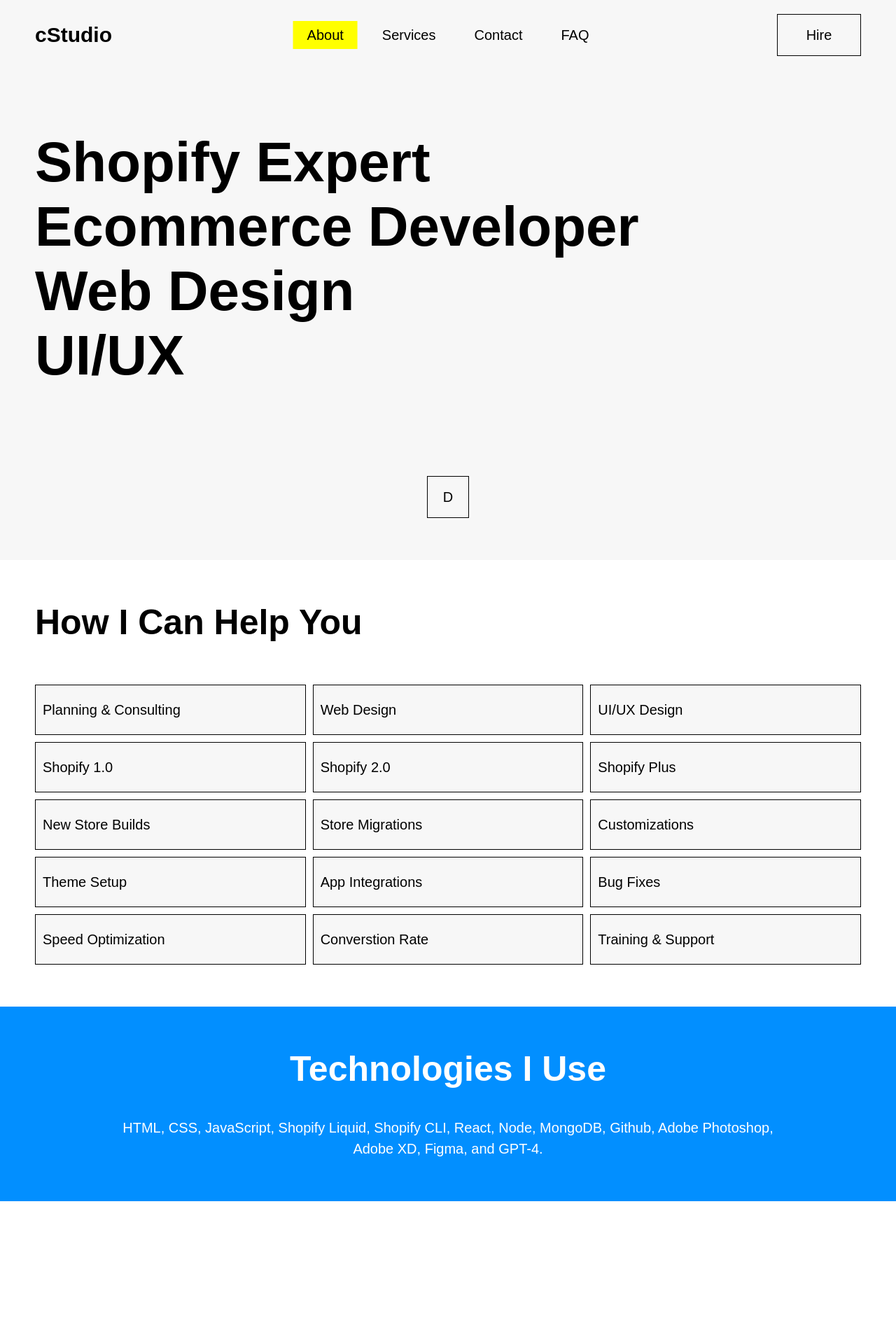
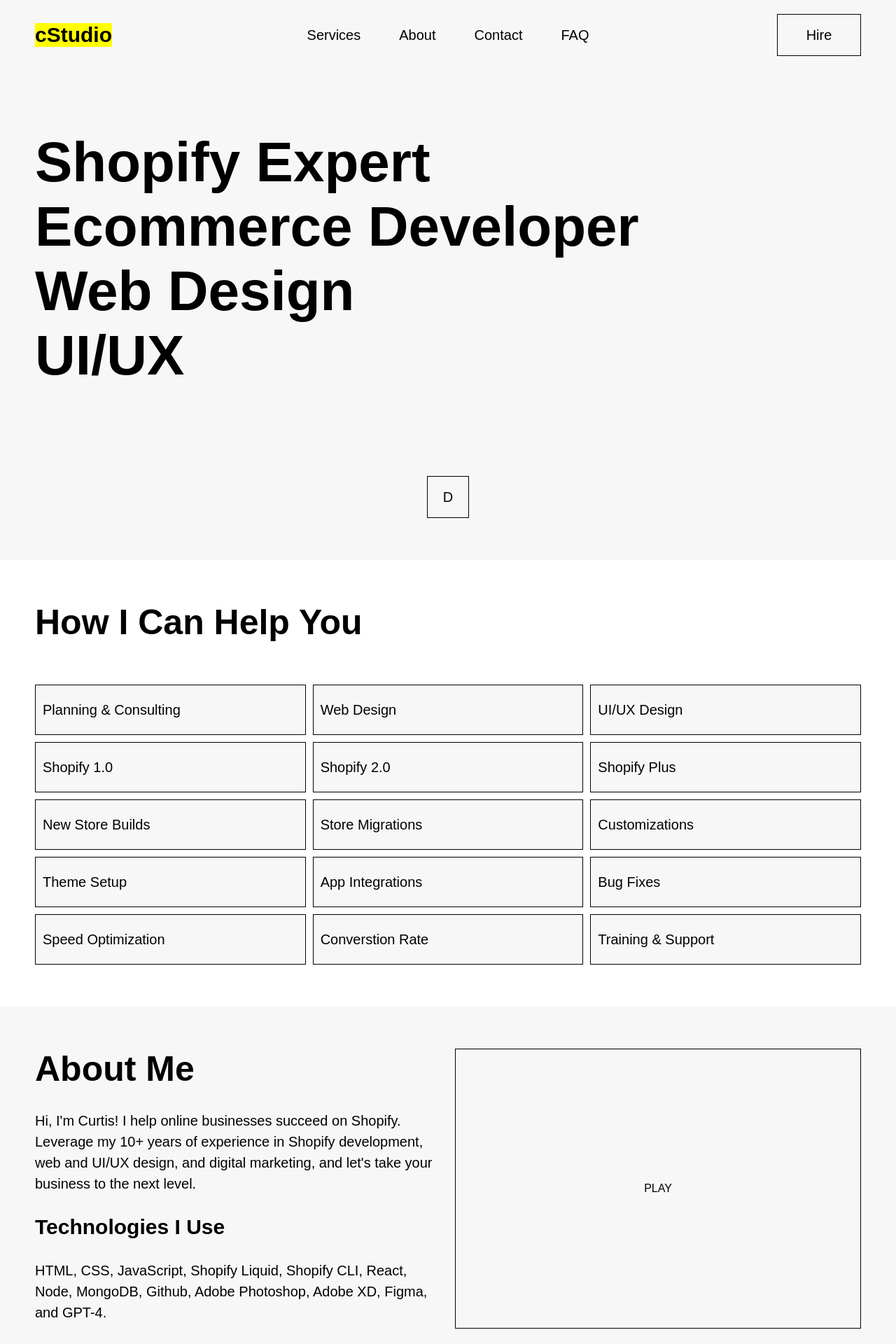
Before and after one commit to cstudiodev/curtishill, a React (Create React App) app: page / in a window 1280 px wide. Shown: the top 1920 px of the page at 70% size. Before the commit the page ends 1716 px from the top, so only its background shows below. Built offline with nearby package versions, Linux system fonts and the light colour scheme.

Commit message:
hover and active tabs, about section

```diff
--- a/src/App.js
+++ b/src/App.js
@@ -4,7 +4,7 @@ import { Element } from 'react-scroll';
 import Header from './components/Header';
 import Hero from './components/Hero';
 import Services from './components/Services';
-import Technologies from './components/Technologies';
+import About from './components/About';
 
 function App() {
   const [isSticky, setIsSticky] = useState(false);
@@ -37,8 +37,8 @@ function App() {
       <Element name="services">
         <Services />
       </Element>
-      <Element name="technologies">
-        <Technologies />
+      <Element name="about">
+        <About />
       </Element>
     </div>
   );
--- /dev/null
+++ b/src/components/About.js
@@ -0,0 +1,21 @@
+import React from 'react'
+
+const About = () => {
+  return (
+    <section className='section-about'>
+      <div className='about-content'>
+        <div className='about-text-section'>
+          <h2 className='about-heading'>About Me</h2>
+          <p className='about-text'>Hi, I'm Curtis! I help online businesses succeed on Shopify. Leverage my 10+ years of experience in Shopify development, web and UI/UX design, and digital marketing, and let's take your business to the next level.</p>
+          <h3 className='about-heading'>Technologies I Use</h3>
+          <p className='about-text'>HTML, CSS, JavaScript, Shopify Liquid, Shopify CLI, React, Node, MongoDB, Github, Adobe Photoshop, Adobe XD, Figma, and GPT-4.</p>
+        </div>
+        <div className='about-video-section'>
+          <div className='about-video'>PLAY</div>
+        </div>
+      </div>
+    </section>
+  )
+}
+
+export default About
--- a/src/components/Header.js
+++ b/src/components/Header.js
@@ -6,11 +6,7 @@ const Header = ({ isSticky, toggleMobileMenu, isMobileMenuVisible }) => {
   return (
     <header className={`header ${isSticky ? 'sticky' : ''}`}>
       <div className="header-content">
-        <h3>
-          cStudio
-        </h3>
-        <ul className="header-nav">
-          <Link
+        <Link
             to="hero"
             spy={true}
             smooth={true}
@@ -18,8 +14,11 @@ const Header = ({ isSticky, toggleMobileMenu, isMobileMenuVisible }) => {
             duration={500}
             activeClass="active"
           >
-            <li className='link'>About</li>
-          </Link>
+          <h3 className='link'>
+            cStudio
+          </h3>
+        </Link>
+        <ul className="header-nav">
           <Link
             to="services"
             spy={true}
@@ -29,6 +28,16 @@ const Header = ({ isSticky, toggleMobileMenu, isMobileMenuVisible }) => {
             activeClass="active"
           >
             <li className='link'>Services</li>
+          </Link>
+          <Link
+            to="about"
+            spy={true}
+            smooth={true}
+            offset={-100}
+            duration={500}
+            activeClass="active"
+          >
+            <li className='link'>About</li>
           </Link>
           <Link
             to="contact"
--- a/src/components/Technologies.js
+++ b/src/components/Technologies.js
@@ -4,10 +4,8 @@ const Technologies = () => {
   return (
     <section className='section-technologies'>
       <div className='technologies-content'>
-        <div className='technologies-heading'>
-          <h2>Technologies I Use</h2>
-        </div>
-          <p className='technologies-text'>HTML, CSS, JavaScript, Shopify Liquid, Shopify CLI, React, Node, MongoDB, Github, Adobe Photoshop, Adobe XD, Figma, and GPT-4.</p>
+        <h2 className='technologies-heading'>Technologies I Use</h2>
+        <p className='technologies-text'>HTML, CSS, JavaScript, Shopify Liquid, Shopify CLI, React, Node, MongoDB, Github, Adobe Photoshop, Adobe XD, Figma, and GPT-4.</p>
       </div>
     </section>
   )
--- a/src/index.css
+++ b/src/index.css
@@ -1,16 +1,12 @@
 /* General Styles */
 *, html {
   box-sizing: border-box;
+  padding: 0;
+  margin: 0;
 }
 
 body {
-  margin: 0;
   font-family: Arial, sans-serif;
-}
-
-h1, h2, h3, p {
-  margin: 0;
-  padding: 0;
 }
 
 h1 {
@@ -66,22 +62,13 @@ p, li, button {
   }
 }
 
-ul, ol {
+ul, ol, li {
   list-style: none;
-  padding: 0;
-  margin: 0;
-}
-
-li {
-  margin: 0;
-  padding: 0;
 }
 
 button, input[type="button"], input[type="submit"] {
   border: none;
   background: none;
-  padding: 0;
-  margin: 0;
   outline: none;
   cursor: pointer;
 }
@@ -165,8 +152,6 @@ button, input[type="button"], input[type="submit"] {
   margin: auto;
   padding: 0 10px;
 }
-
-
 
 .header-nav {
   position: absolute;
@@ -306,6 +291,57 @@ button, input[type="button"], input[type="submit"] {
   padding: 20px 10px;
 }
 
+/* ABOUT SECTION --- */
+
+.section-about {
+  background-color: #f7f7f7;
+}
+
+.about-content {
+  max-width: 1200px;
+  margin: auto;
+  padding: 60px 10px;
+  display: flex;
+  gap: 20px;
+}
+
+.about-text-section {
+  width: 50%;
+}
+
+.about-heading {
+  padding-bottom: 30px;
+}
+
+.about-text:first-of-type {
+  padding-bottom: 30px;
+}
+
+.about-video-section {
+  width: 50%;
+}
+
+.about-video {
+  min-height: 400px;
+  border: 1px solid #000;
+  display: flex;
+  justify-content: center;
+  align-items: center;
+}
+
+@media screen and (max-width: 1000px) {
+  .about-content {
+    flex-direction: column;
+    gap: 30px;
+  }
+  .about-text-section {
+    width: 100%;
+  }
+  .about-video-section {
+    width: 100%;
+  }
+}
+
 /* TECHNOLOGIES SECTION --- */
 
 .section-technologies {
```
